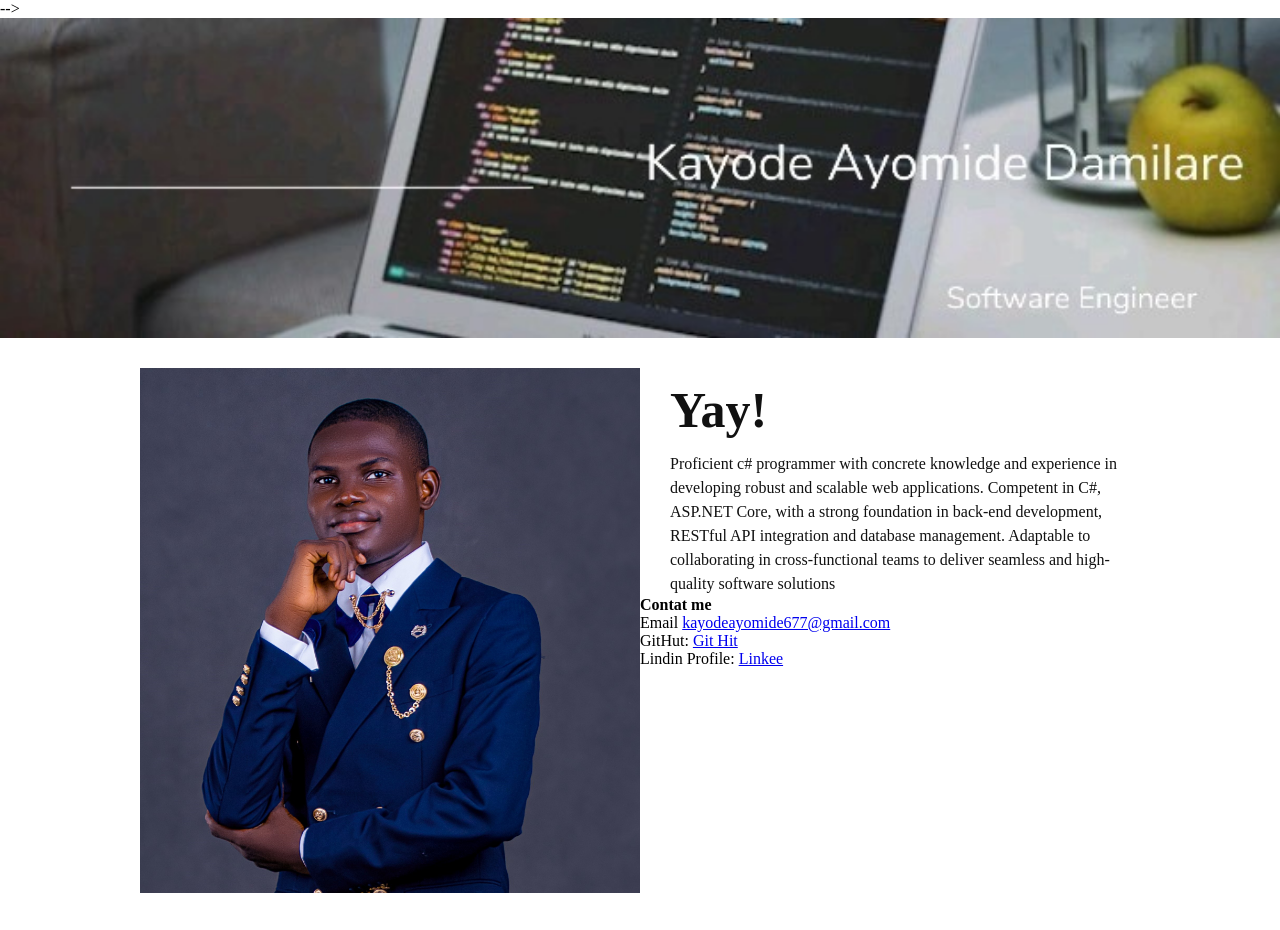
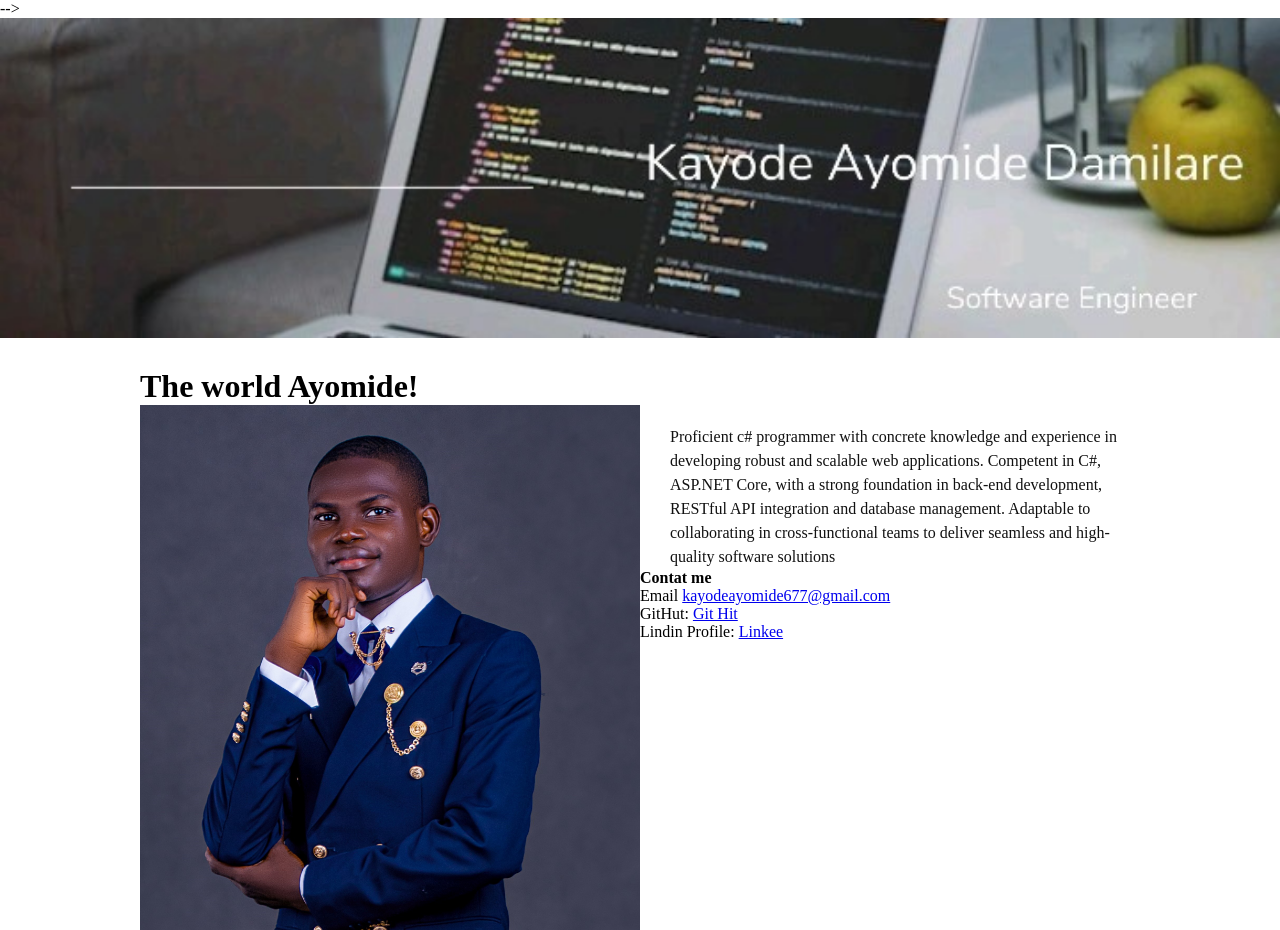
Before and after one commit to Ayomidekayo/Responsive_Landing_Page, a plain HTML site: page index.html in a window 1280 px wide. Before the commit the page ends 893 px from the top, so only its background shows below. Drawn offline with Linux system fonts and the light colour scheme.

Commit message:
Update index.html

```diff
--- a/index.html
+++ b/index.html
@@ -11,8 +11,12 @@ page should be visually appealing, mobile-friendly and structured for a great us
 <body>
   <img class="img-banner" src="image/loga.jpg" alt="Engineer Ayomide">
   <div class="wrapper">
+<!---The Product-->
+       <h1>The world Ayomide!</h1>
+
+    <!---short description about the Product-->
        <article class="img-info">
-             <h2>Yay!</h2>
+
              <p>Proficient c# programmer with concrete knowledge
                and experience in developing robust and scalable web
                 applications. Competent in C#, ASP.NET Core, with a
@@ -22,7 +26,10 @@ page should be visually appealing, mobile-friendly and structured for a great us
        </article>
        <img class="img-me" src="image/Ayo.jpeg.jpg" alt="">
   </div>
-  <footer id="contact">
+
+</body>
+  <!---social medial link-->
+   <footer id="contact">
     <h4>Contat me</h4>
     <p>
         Email
@@ -34,7 +41,5 @@ page should be visually appealing, mobile-friendly and structured for a great us
          Lindin Profile:
          <a href="www.linkedin.com/in/ayomide-kayode-damilare-19478927a">Linkee</a>
     </p>
-
 </footer>
-</body>
 </html>
```
